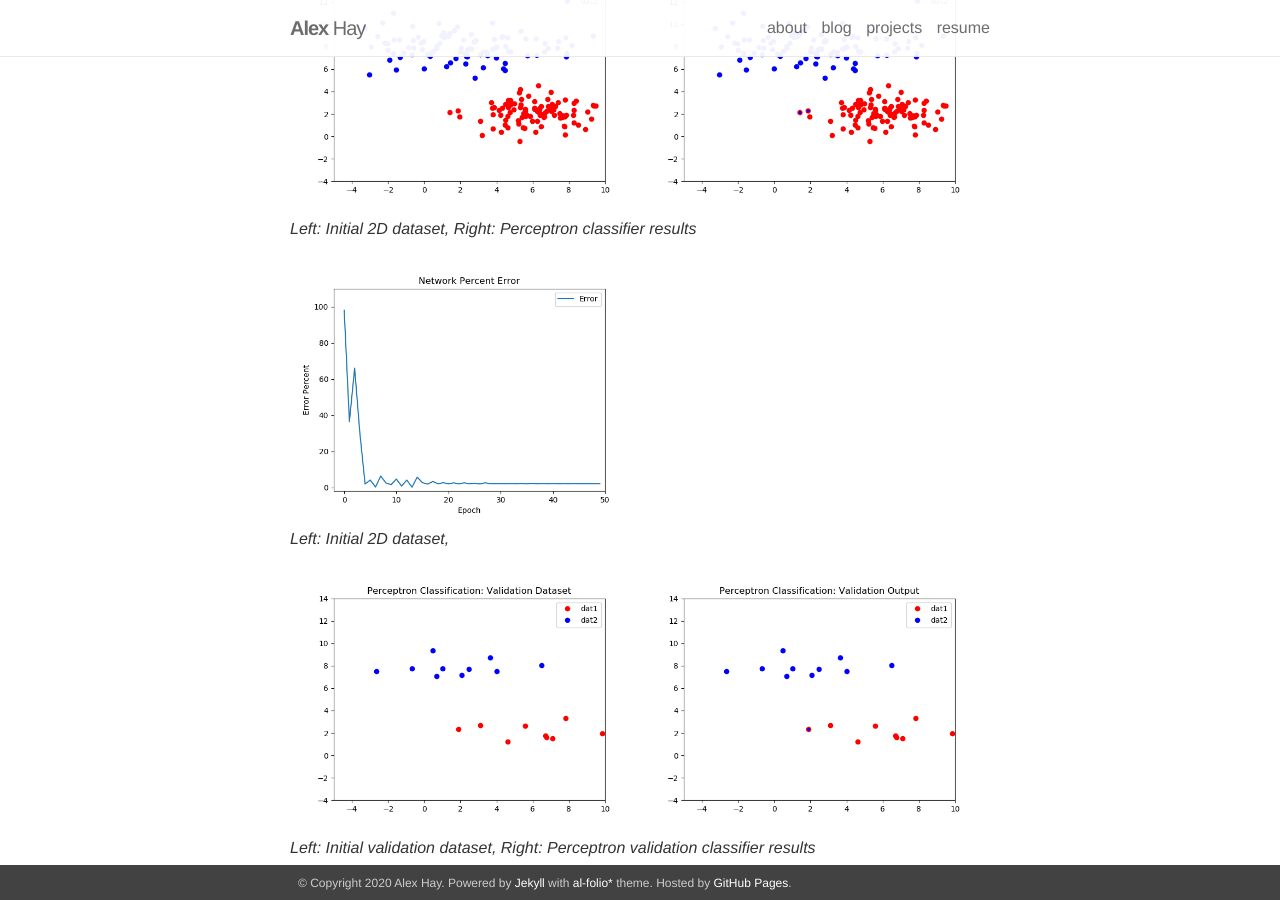
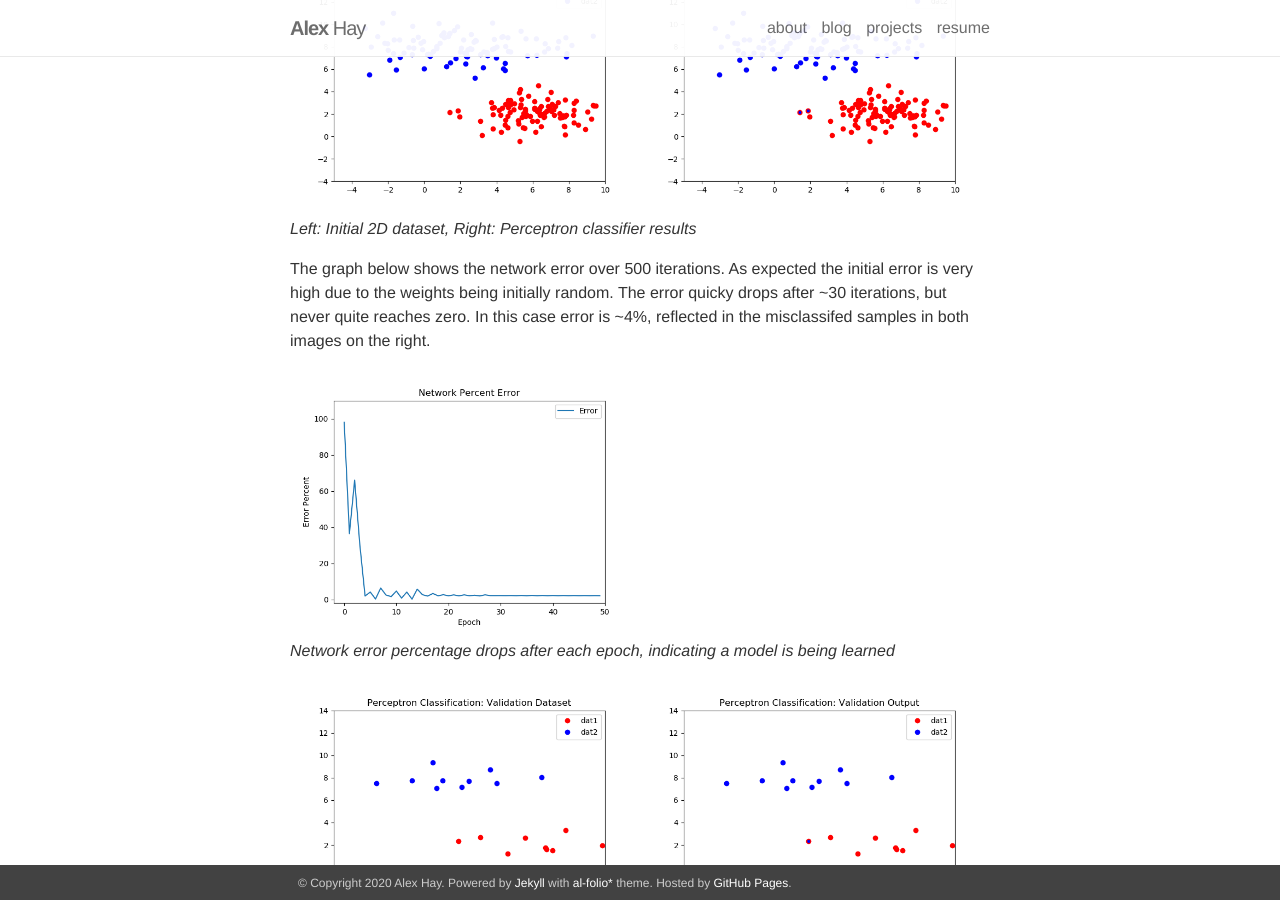
Before and after one commit to an-minyoung/an-minyoung.github.io, a Jekyll site: the page built from _posts/2019-11-20-perceptrons.markdown, in a window 1280 px wide and 900 px high, scrolled down 3021 px. Built offline with Jekyll 4.4.1, drawn with Linux system fonts in a browser that asks for light colours; nearby versions of some CDN libraries.

Commit message:
final submit?

```diff
--- a/_posts/2019-11-20-perceptrons.markdown
+++ b/_posts/2019-11-20-perceptrons.markdown
@@ -118,10 +118,12 @@ Applied to a larger dataset, [classifier.py](https://github.com/alexanderhay2020
     <em>Left: Initial 2D dataset, Right: Perceptron classifier results</em>
 </p>
 
+The graph below shows the network error over 500 iterations. As expected the initial error is very high due to the weights being initially random. The error quicky drops after ~30 iterations, but never quite reaches zero. In this case error is ~4%, reflected in the misclassifed samples in both images on the right.
+
 <p>
     <img src="/assets/img/Figure_2-3.png" width="50%;" height="50%;" alt/>
     <br>
-    <em>Left: Initial 2D dataset, </em>
+    <em>Network error percentage drops after each epoch, indicating a model is being learned</em>
 </p>
 <p>
     <img src="/assets/img/Figure_2-4.png" width="50%;" height="50%;" alt/><img src="/assets/img/Figure_2-5.png" width="50%;" height="50%;" alt/>
```
